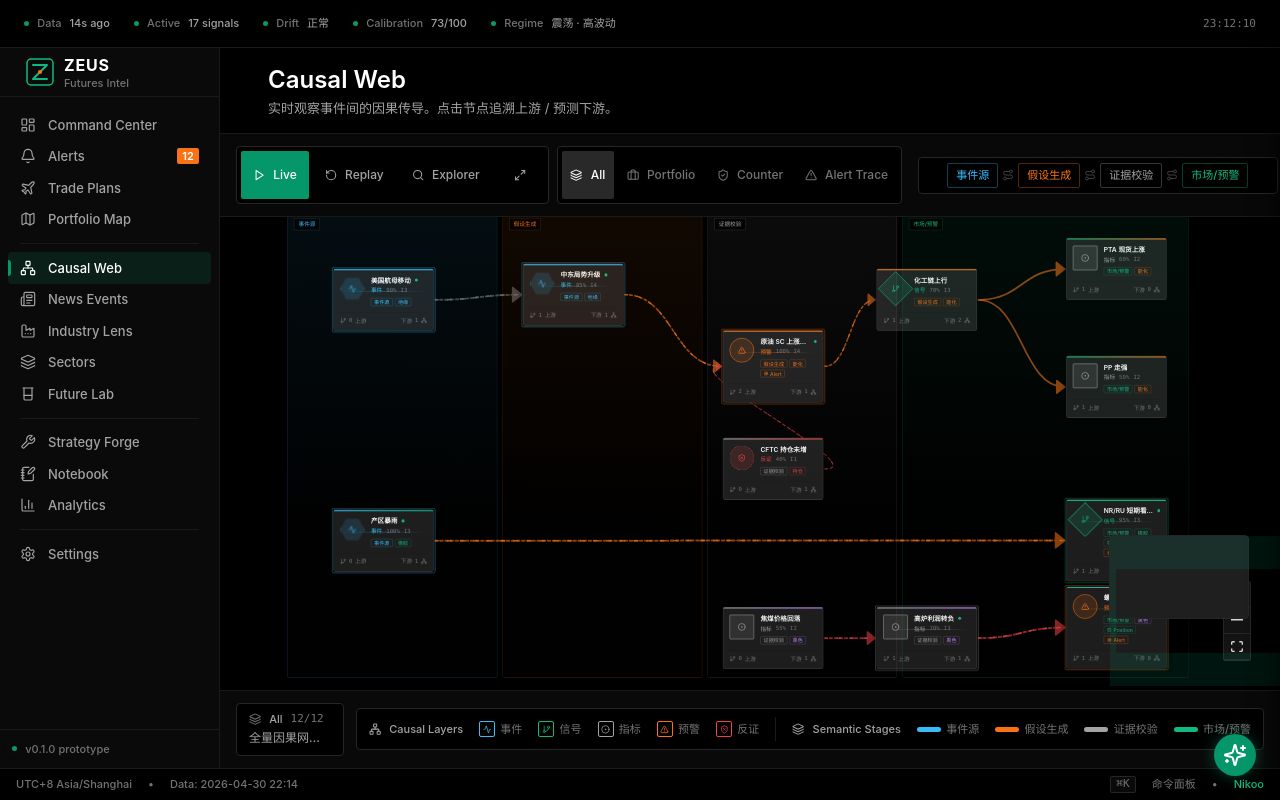
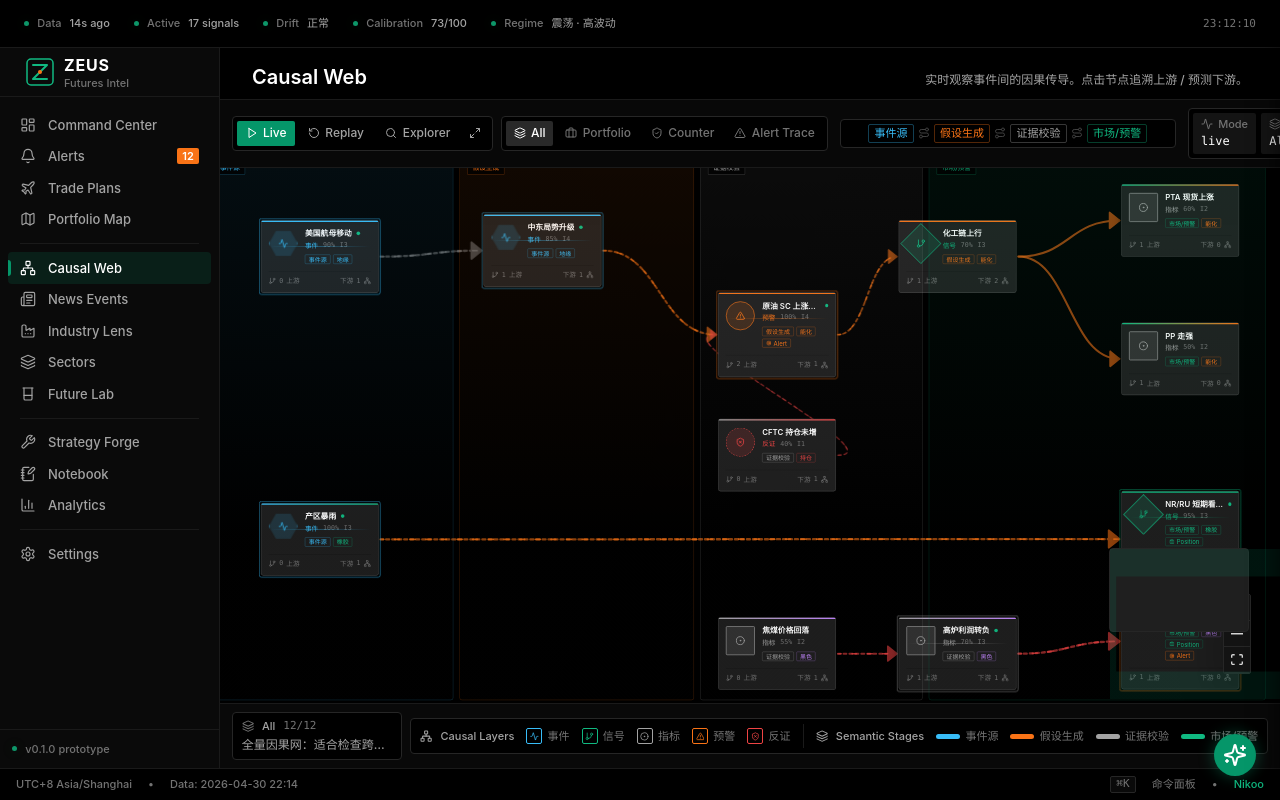
Before and after one commit to wukong930/Zeus, a Next.js app in the folder frontend/: page /causal-web in a window 1280 px wide. Built offline with nearby package versions, Linux system fonts and the light colour scheme.

Commit message:
Compact Causal Web layout proportions

```diff
--- a/frontend/src/app/causal-web/page.tsx
+++ b/frontend/src/app/causal-web/page.tsx
@@ -4,14 +4,14 @@ import { CausalWeb } from "@/components/CausalWeb";
 
 export default function CausalWebPage() {
   return (
-    <div className="h-full flex flex-col">
-      <div className="px-8 py-4 border-b border-border-subtle">
-        <h1 className="text-h1 text-text-primary">Causal Web</h1>
-        <p className="text-sm text-text-secondary mt-1">
+    <div className="flex h-full flex-col">
+      <div className="flex shrink-0 flex-col gap-1 border-b border-border-subtle px-6 py-2.5 lg:min-h-[52px] lg:flex-row lg:items-end lg:justify-between lg:gap-4">
+        <h1 className="text-h2 text-text-primary">Causal Web</h1>
+        <p className="max-w-2xl text-xs text-text-secondary lg:pb-0.5 lg:text-right">
           实时观察事件间的因果传导。点击节点追溯上游 / 预测下游。
         </p>
       </div>
-      <div className="flex-1 relative">
+      <div className="relative flex-1">
         <CausalWeb variant="full" />
       </div>
     </div>
--- a/frontend/src/components/CausalWeb.tsx
+++ b/frontend/src/components/CausalWeb.tsx
@@ -261,7 +261,7 @@ const FLOW_LAYOUT: Record<string, { x: number; y: number }> = {
   n12: { x: 1490, y: 760 },
 };
 
-const fitViewOptions = { padding: 0.1, duration: 500 };
+const fitViewOptions = { padding: 0.06, duration: 500 };
 const previewFitViewOptions = { padding: 0.08, duration: 500 };
 
 const FLOW_NODE_TYPES = {
@@ -429,8 +429,8 @@ function CausalWebCanvas({ variant = "full", className }: CausalWebProps) {
       )}
     >
       {isFull && (
-        <div className="shrink-0 overflow-x-auto border-b border-border-subtle bg-bg-surface/80 px-4 py-3">
-          <div className="flex min-w-max items-center gap-4">
+        <div className="shrink-0 overflow-x-auto border-b border-border-subtle bg-bg-surface/80 px-3 py-2">
+          <div className="flex min-w-max items-center gap-3">
             <div className="flex flex-wrap gap-2">
               <ModeToolbar mode={mode} onChange={setMode} onFit={fitCanvas} />
               <ViewToolbar view={view} onChange={changeView} />
@@ -523,8 +523,8 @@ function CausalWebCanvas({ variant = "full", className }: CausalWebProps) {
       </div>
 
       {isFull && !selected && (
-        <div className="shrink-0 border-t border-border-subtle bg-bg-surface/90 px-4 py-3">
-          <div className="flex flex-col gap-3 xl:flex-row xl:items-center xl:justify-between">
+        <div className="shrink-0 border-t border-border-subtle bg-bg-surface/90 px-3 py-2">
+          <div className="flex flex-col gap-2 xl:flex-row xl:items-center xl:justify-between">
             <ViewBrief view={view} focusId={activeFocusId} visibleCount={viewNodeIds.size} />
             <Legend />
           </div>
@@ -556,13 +556,13 @@ function ModeToolbar({
             aria-label={meta.label}
             onClick={() => onChange(item)}
             className={cn(
-              "flex h-8 items-center gap-2 rounded-xs px-3 text-xs font-medium transition-colors",
+              "flex h-7 items-center gap-1.5 rounded-xs px-2.5 text-xs font-medium transition-colors",
               mode === item
                 ? "bg-brand-emerald text-white"
                 : "text-text-secondary hover:bg-bg-surface-raised hover:text-text-primary"
             )}
           >
-            <Icon className="h-3.5 w-3.5" />
+            <Icon className="h-3 w-3" />
             <span className="hidden xl:inline">{meta.label}</span>
           </button>
         );
@@ -572,9 +572,9 @@ function ModeToolbar({
         title="Fit view"
         aria-label="Fit view"
         onClick={onFit}
-        className="flex h-8 w-8 items-center justify-center rounded-xs text-text-secondary transition-colors hover:bg-bg-surface-raised hover:text-text-primary"
+        className="flex h-7 w-7 items-center justify-center rounded-xs text-text-secondary transition-colors hover:bg-bg-surface-raised hover:text-text-primary"
       >
-        <Maximize2 className="h-3.5 w-3.5" />
+        <Maximize2 className="h-3 w-3" />
       </button>
     </div>
   );
@@ -594,13 +594,13 @@ function ViewToolbar({ view, onChange }: { view: View; onChange: (view: View) =>
             aria-label={meta.label}
             onClick={() => onChange(item)}
             className={cn(
-              "flex h-8 items-center gap-2 rounded-xs px-2.5 text-xs font-medium transition-colors",
+              "flex h-7 items-center gap-1.5 rounded-xs px-2 text-xs font-medium transition-colors",
               view === item
                 ? "bg-bg-surface-highlight text-text-primary"
                 : "text-text-muted hover:bg-bg-surface-raised hover:text-text-primary"
             )}
           >
-            <Icon className="h-3.5 w-3.5" />
+            <Icon className="h-3 w-3" />
             <span className="hidden xl:inline">{meta.label}</span>
           </button>
         );
@@ -658,7 +658,7 @@ function StageRail({ viewNodeIds }: { viewNodeIds: Set<string> }) {
   );
 
   return (
-    <div className="hidden min-w-[360px] justify-center gap-1 rounded-sm border border-border-default bg-bg-base px-2 py-1.5 xl:flex">
+    <div className="hidden min-w-[336px] justify-center gap-1 rounded-sm border border-border-default bg-bg-base px-2 py-1 xl:flex">
       {STAGE_ORDER.map((stage, index) => {
         const meta = STAGE_META[stage];
         const active = activeStages.has(stage);
@@ -666,7 +666,7 @@ function StageRail({ viewNodeIds }: { viewNodeIds: Set<string> }) {
           <div key={stage} className="flex items-center gap-1">
             <div
               className={cn(
-                "rounded-xs border px-2 py-1 text-caption transition-opacity",
+                "rounded-xs border px-1.5 py-0.5 text-caption transition-opacity",
                 active ? "opacity-100" : "opacity-35"
               )}
               style={{ borderColor: `${meta.color}55`, color: meta.color }}
@@ -699,7 +699,7 @@ function ViewBrief({
   const focusMeta = focusNode ? NODE_META[focusNode.id] : null;
 
   return (
-    <div className="min-w-0 flex-1 rounded-sm border border-border-default bg-bg-base px-3 py-2 xl:max-w-[560px]">
+    <div className="min-w-0 flex-1 rounded-sm border border-border-default bg-bg-base px-2.5 py-1.5 xl:max-w-[560px]">
       <div className="flex items-center gap-2 text-caption text-text-muted">
         <Icon className="h-3.5 w-3.5" />
         <span className="text-text-secondary">{meta.label}</span>
@@ -935,14 +935,14 @@ function GraphStats({
   const ViewIcon = VIEW_META[view].icon;
 
   return (
-    <div className="flex flex-wrap items-stretch gap-2 rounded-sm border border-border-default bg-bg-base p-1.5">
+    <div className="flex flex-wrap items-stretch gap-1.5 rounded-sm border border-border-default bg-bg-base p-1">
       <StatCell icon={ModeIcon} label="Mode" value={mode} />
       <StatCell icon={ViewIcon} label="View" value={VIEW_META[view].label} />
       <StatCell icon={CircleDot} label="Active" value={`${activeNodes}/${CAUSAL_NODES.length}`} />
       <StatCell icon={CheckCircle2} label="Verified" value={`${verifiedEdges}/${CAUSAL_EDGES.length}`} />
-      <div className="min-w-[112px] rounded-xs bg-bg-surface-raised px-2.5 py-1.5 text-caption text-text-muted">
+      <div className="min-w-[96px] rounded-xs bg-bg-surface-raised px-2 py-1 text-caption text-text-muted">
         <span>Visible</span>
-        <span className="ml-2 font-mono text-sm text-text-primary">{visibleCount}/{CAUSAL_NODES.length}</span>
+        <span className="ml-2 font-mono text-xs text-text-primary">{visibleCount}/{CAUSAL_NODES.length}</span>
         {focusId && (
           <div className="mt-1 max-w-40 truncate text-text-secondary">
             {CAUSAL_NODES.find((node) => node.id === focusId)?.label}
@@ -963,12 +963,12 @@ function StatCell({
   value: string;
 }) {
   return (
-    <div className="min-w-16 rounded-xs bg-bg-surface-raised px-2.5 py-1.5">
+    <div className="min-w-14 rounded-xs bg-bg-surface-raised px-2 py-1">
       <div className="flex items-center gap-1.5 text-caption text-text-muted">
         <Icon className="h-3 w-3" />
         {label}
       </div>
-      <div className="mt-0.5 max-w-20 truncate font-mono text-sm text-text-primary">{value}</div>
+      <div className="mt-0.5 max-w-16 truncate font-mono text-xs text-text-primary">{value}</div>
     </div>
   );
 }
@@ -1121,7 +1121,7 @@ function EdgeList({
 
 function Legend() {
   return (
-    <div className="flex min-w-0 flex-wrap items-center gap-x-4 gap-y-2 rounded-sm border border-border-default bg-bg-base px-3 py-2">
+    <div className="flex min-w-0 flex-wrap items-center gap-x-3 gap-y-1.5 rounded-sm border border-border-default bg-bg-base px-2.5 py-1.5">
       <div className="flex items-center gap-2 text-caption font-medium text-text-secondary">
         <Network className="h-3.5 w-3.5" />
         Causal Layers
```
